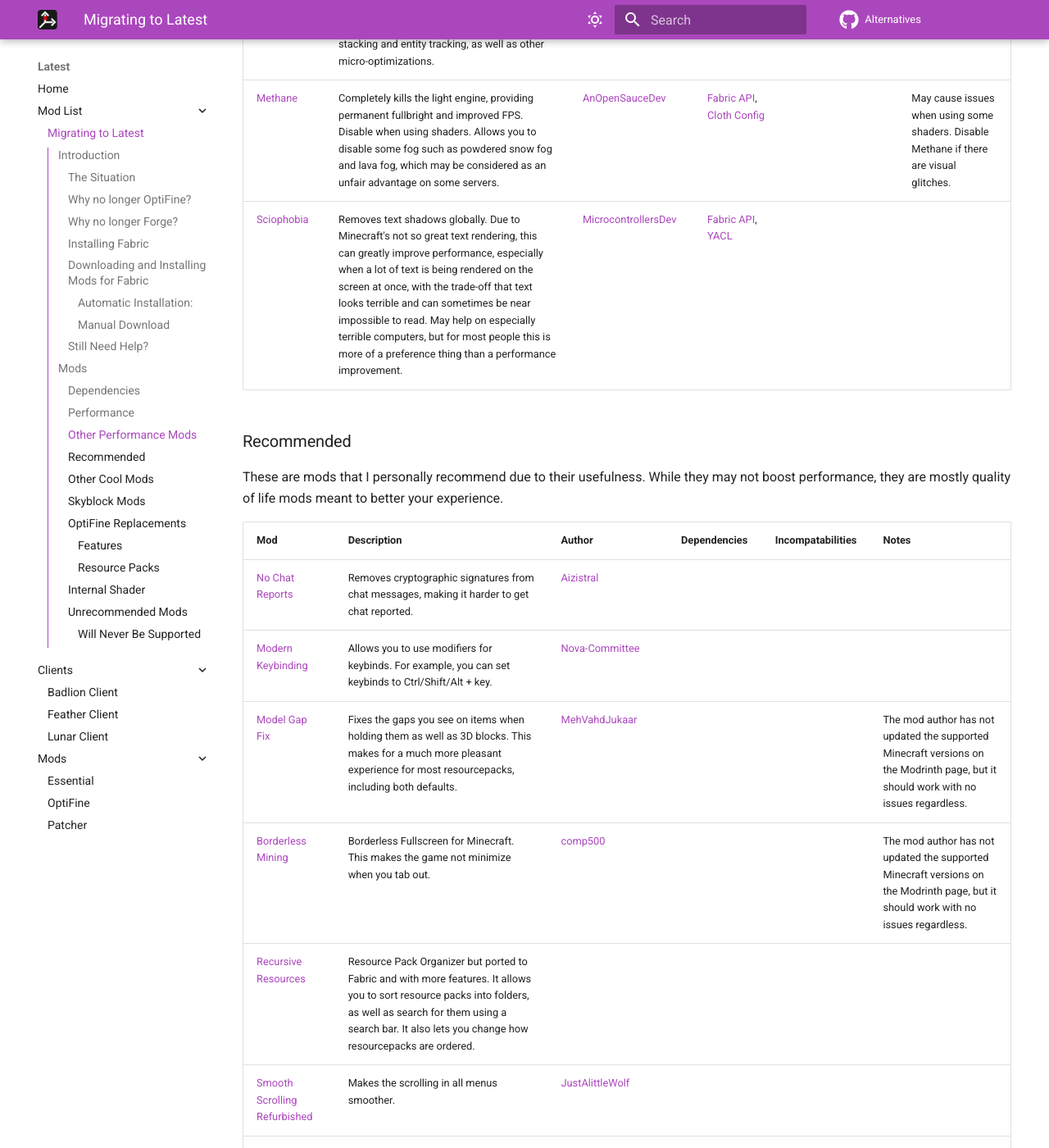
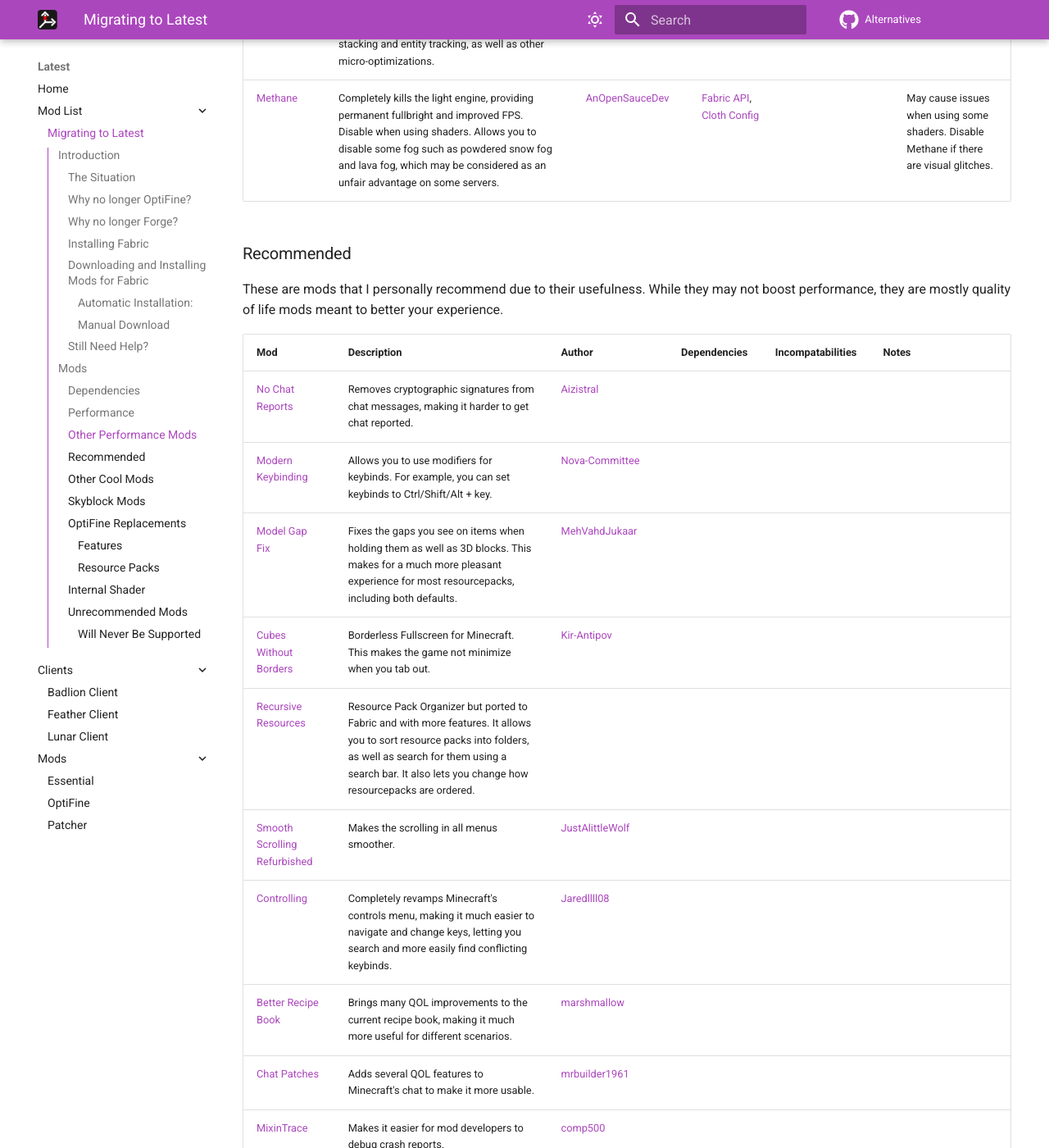
Before and after one commit to MicrocontrollersDev/Alternatives, an MkDocs documentation site: the page built from docs/latest/migrating.md, in a window 1280 px wide and 1400 px high, scrolled down 4745 px. Shown: the whole window at 82% size. Built offline with MkDocs 1.6.1 and Material for MkDocs 9.7.7, drawn with Linux system fonts in a browser that asks for light colours; comment, search, counter and statistics services are not loaded; some of the changed text lies outside the part shown.

Commit message:
move sciophobia, add cubes w/o borders, mac/linux input fixes

```diff
--- a/docs/latest/migrating.md
+++ b/docs/latest/migrating.md
@@ -121,7 +121,6 @@
 | [Fadeless](https://modrinth.com/mod/fadeless) | Removes transitions such as the fading animation that Mojang added between their splash screens. This may provide a smoother experience if the fade is choppy on a low end machine or allow people to access certain menus quicker if they do not like the small wait time. This mod is made partially redundant by Remove Loading Screen. | [DerpDerpling](https://github.com/DerpDerpling) & [UltimateBoomer](https://github.com/UltimateBoomer) | [Fabric API](https://modrinth.com/mod/fabric-api) |
 | [Krypton](https://modrinth.com/mod/krypton) | This mod is bannable on Hypixel and most likely other servers. Although it is probably not detectable, it is still against Hypixel's rules and the mod developer does not recommend using it on Hypixel. However, this mod works great for private servers. Krypton optimizes network stacking and entity tracking, as well as other micro-optimizations. | [astei](https://github.com/astei) |
 | [Methane](https://modrinth.com/mod/methane) | Completely kills the light engine, providing permanent fullbright and improved FPS. Disable when using shaders. Allows you to disable some fog such as powdered snow fog and lava fog, which may be considered as an unfair advantage on some servers. | [AnOpenSauceDev](https://github.com/AnOpenSauceDev) | [Fabric API](https://modrinth.com/mod/fabric-api), [Cloth Config](https://modrinth.com/mod/cloth-config) | | May cause issues when using some shaders. Disable Methane if there are visual glitches. |
-| [Sciophobia](https://modrinth.com/mod/sciophobia) | Removes text shadows globally. Due to Minecraft's not so great text rendering, this can greatly improve performance, especially when a lot of text is being rendered on the screen at once, with the trade-off that text looks terrible and can sometimes be near impossible to read. May help on especially terrible computers, but for most people this is more of a preference thing than a performance improvement. | [MicrocontrollersDev](https://github.com/MicrocontrollersDev) | [Fabric API](https://modrinth.com/mod/fabric-api), [YACL](https://modrinth.com/mod/yacl) |
 
 ### Recommended
 
@@ -131,8 +130,8 @@
 | --- | --- | --- | --- | --- | --- |
 | [No Chat Reports](https://modrinth.com/mod/no-chat-reports) | Removes cryptographic signatures from chat messages, making it harder to get chat reported. | [Aizistral](https://github.com/Aizistral-Studios) |
 | [Modern Keybinding](https://modrinth.com/mod/modernkeybinding) | Allows you to use modifiers for keybinds. For example, you can set keybinds to Ctrl/Shift/Alt + key. | [Nova-Committee](https://github.com/Nova-Committee) |
-| [Model Gap Fix](https://modrinth.com/mod/modelfix) | Fixes the gaps you see on items when holding them as well as 3D blocks. This makes for a much more pleasant experience for most resourcepacks, including both defaults. | [MehVahdJukaar](https://github.com/MehVahdJukaar) | | | The mod author has not updated the supported Minecraft versions on the Modrinth page, but it should work with no issues regardless. |
-| [Borderless Mining](https://modrinth.com/mod/borderless-mining) | Borderless Fullscreen for Minecraft. This makes the game not minimize when you tab out. | [comp500](https://github.com/comp500) | | | The mod author has not updated the supported Minecraft versions on the Modrinth page, but it should work with no issues regardless. |
+| [Model Gap Fix](https://modrinth.com/mod/modelfix) | Fixes the gaps you see on items when holding them as well as 3D blocks. This makes for a much more pleasant experience for most resourcepacks, including both defaults. | [MehVahdJukaar](https://github.com/MehVahdJukaar) |
+| [Cubes Without Borders](https://modrinth.com/mod/cubes-without-borders) | Borderless Fullscreen for Minecraft. This makes the game not minimize when you tab out. | [Kir-Antipov](https://github.com/Kir-Antipov) |
 | [Recursive Resources](https://modrinth.com/mod/recursiveresources) | Resource Pack Organizer but ported to Fabric and with more features. It allows you to sort resource packs into folders, as well as search for them using a search bar. It also lets you change how resourcepacks are ordered.
 | [Smooth Scrolling Refurbished](https://modrinth.com/mod/smooth-scrolling-refurbished) | Makes the scrolling in all menus smoother. | [JustAlittleWolf](https://github.com/JustAlittleWolf) |
 | [Controlling](https://modrinth.com/mod/controlling) | Completely revamps Minecraft's controls menu, making it much easier to navigate and change keys, letting you search and more easily find conflicting keybinds. | [Jaredllll08](https://github.com/jaredlll08) |
```
Also changed, not shown: other parts of docs/latest/migrating.md (+3 -0 lines).
